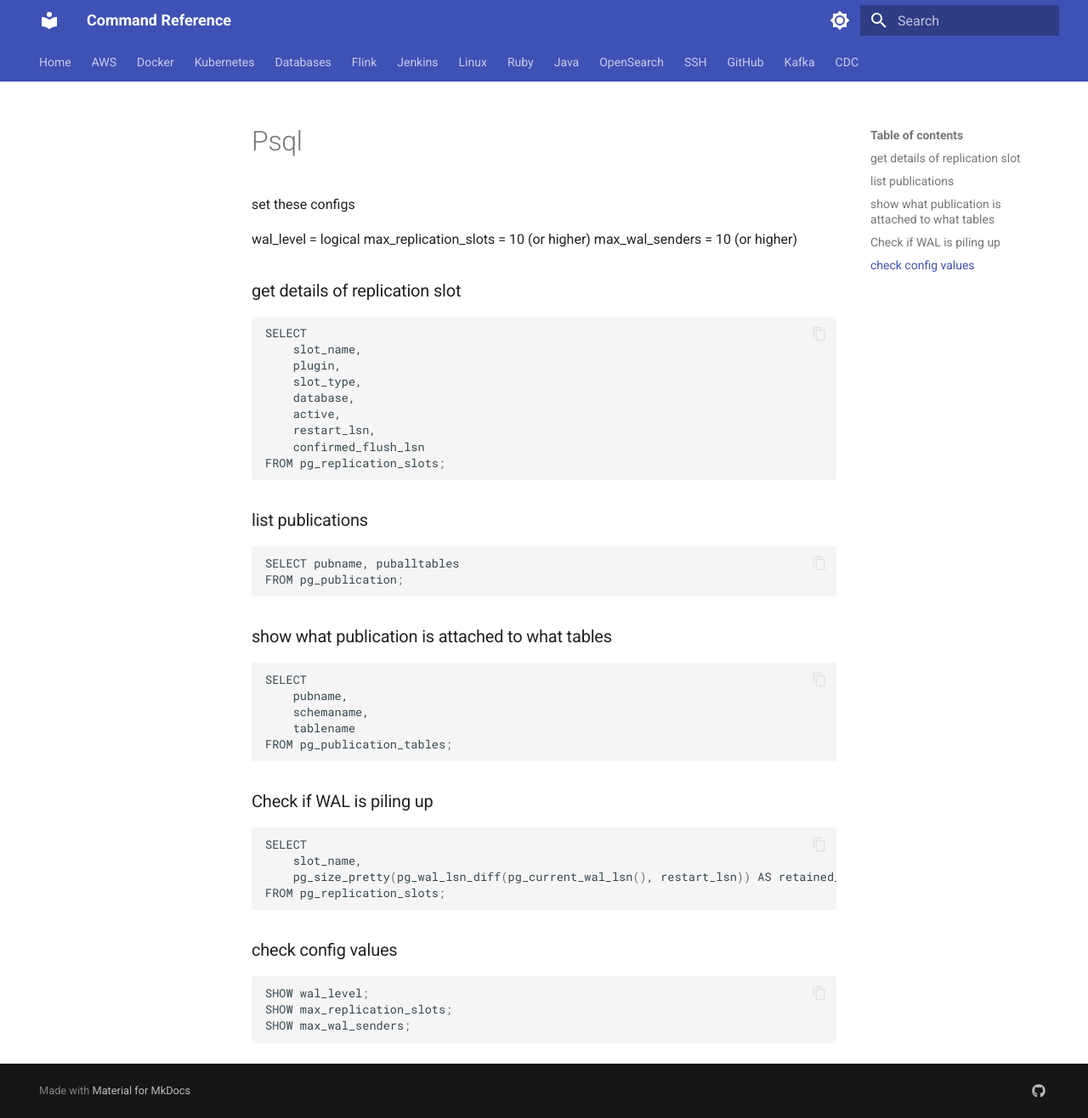
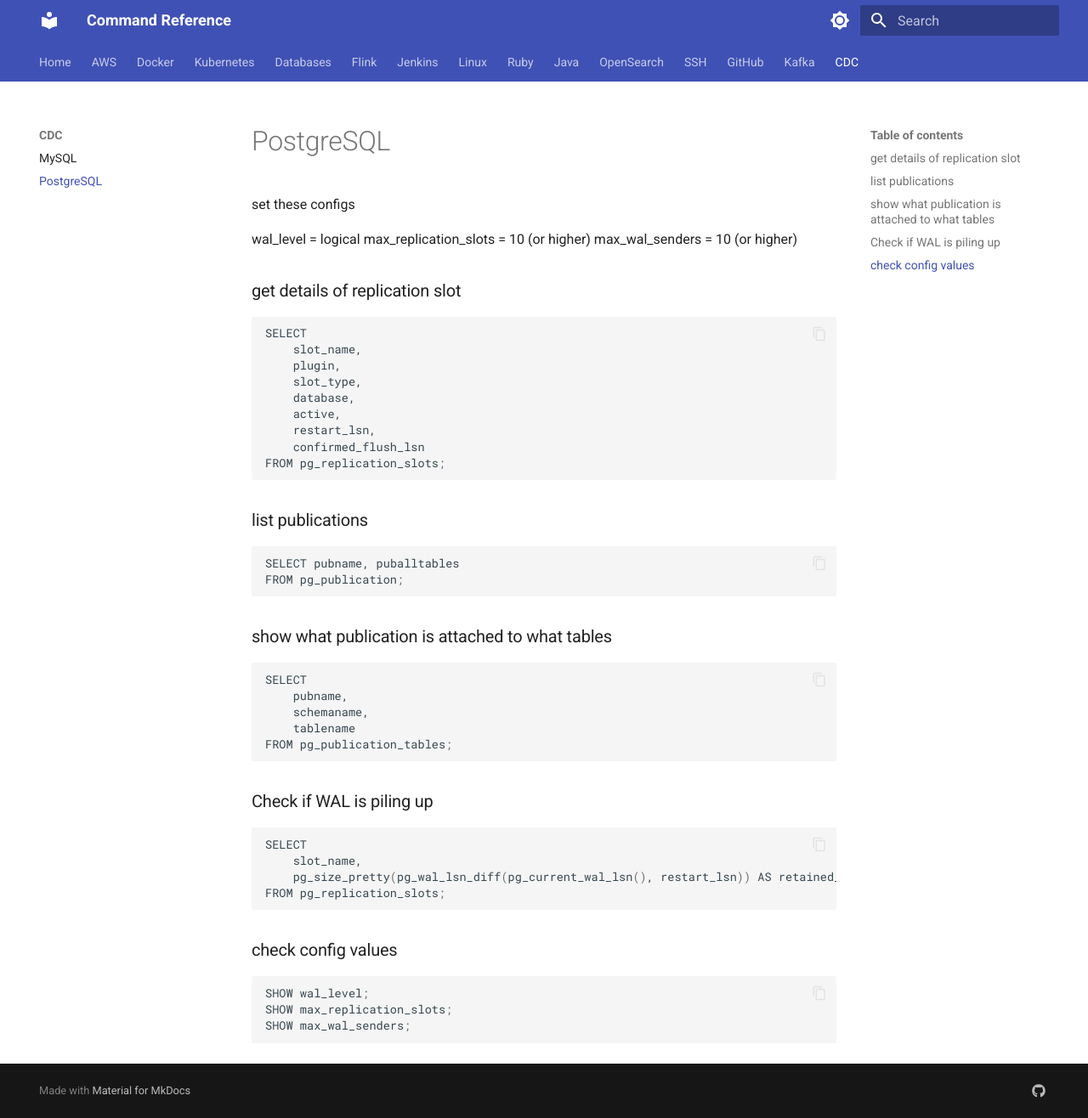
Before and after one commit to Fluder-Paradyne/cmds, an MkDocs documentation site: the page built from docs/cdc/psql.md, in a window 1280 px wide and 1316 px high. Shown: the whole window at 85% size. Built offline with MkDocs 1.6.1 and Material for MkDocs 9.7.7, drawn with Linux system fonts in a browser that asks for light colours; some of the changed lines change nothing that is shown.

Commit message:
fix cdc psql path

```diff
--- a/mkdocs.yml
+++ b/mkdocs.yml
@@ -89,7 +89,7 @@
       - Commands: kafka/commands.md
   - CDC:
       - MySQL: cdc/mysql.md
-      - PostgreSQL: cdc/postgresql.md
+      - PostgreSQL: cdc/psql.md
 extra:
   social:
     - icon: fontawesome/brands/github
```
